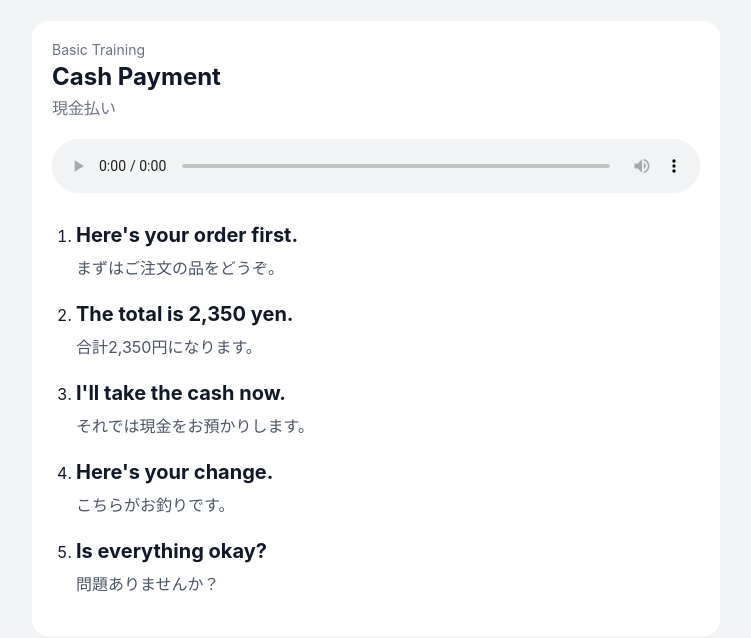
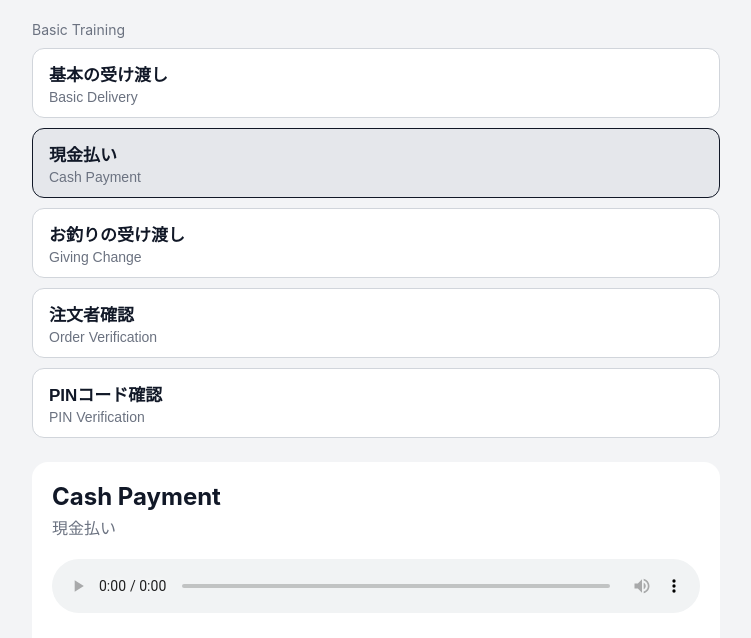
Before and after one commit to hiroaki-hirai/English-Audio-Generator, a website built with Vite: page web/index.html in a window 1280 px wide. Shown: the part 82-720 px from the top of the page, without its empty margins (264-1015 px from the left). Built offline with nearby package versions, Linux system fonts and the light colour scheme.

Commit message:
feat: add training lesson selection

```diff
--- a/web/src/main.ts
+++ b/web/src/main.ts
@@ -1,10 +1,78 @@
 import './style.css';
+
+import basicDelivery from '../../training-scripts/basic-delivery.json';
+import cashPayment from '../../training-scripts/cash-payment.json';
+import changeHandling from '../../training-scripts/change-handling.json';
+import orderVerification from '../../training-scripts/order-verification.json';
+import pinVerification from '../../training-scripts/pin-verification.json';
+
+type TrainingPhrase = {
+  en: string;
+  ja: string;
+};
+
+type TrainingScript = {
+  id: string;
+  scenario: string;
+  scenarioJa: string;
+  phrases: TrainingPhrase[];
+};
+
+const lessons: TrainingScript[] = [
+  basicDelivery,
+  cashPayment,
+  changeHandling,
+  orderVerification,
+  pinVerification,
+];
 
 const app = document.querySelector<HTMLDivElement>('#app');
 
 if (!app) {
   throw new Error('App root was not found.');
 }
+
+function renderLesson(selectedLesson: TrainingScript): void {
+  const lessonButtons = lessons
+    .map(
+      (lesson) => `
+        <button
+          class="lesson-button"
+          type="button"
+          data-lesson-id="${lesson.id}"
+          aria-pressed="${lesson.id === selectedLesson.id}"
+        >
+          <strong>${lesson.scenarioJa}</strong>
+          <span>${lesson.scenario}</span>
+        </button>
+      `,
+    )
+    .join('');
+
+  const phrases = selectedLesson.phrases
+    .map(
+      (phrase, index) => `
+        <li>
+          <strong>${phrase.en}</strong>
+          <span>${phrase.ja}</span>
+        </li>
+      `,
+    )
+    .join('');
+
+  const player =
+    selectedLesson.id === 'cash-payment'
+      ? `
+        <div class="player">
+          <audio
+            controls
+            loop
+            preload="metadata"
+            src="/lessons/cash-payment/lesson.mp3"
+          ></audio>
+        </div>
+      `
+      : '';
 
   app.innerHTML = `
     <section class="app-shell">
@@ -13,47 +81,39 @@ app.innerHTML = `
         <h1>Delivery English Training</h1>
       </header>
 
-    <section class="lesson-card">
+      <nav class="lesson-selector" aria-label="Basic training lessons">
         <p class="lesson-label">Basic Training</p>
+        <div class="lesson-buttons">
+          ${lessonButtons}
+        </div>
+      </nav>
 
-      <h2>Cash Payment</h2>
-      <p class="scenario-ja">現金払い</p>
+      <section class="lesson-card" aria-live="polite">
+        <h2>${selectedLesson.scenario}</h2>
+        <p class="scenario-ja">${selectedLesson.scenarioJa}</p>
 
-      <div class="player">
-        <audio
-          controls
-          loop
-          preload="metadata"
-          src="/lessons/cash-payment/lesson.mp3"
-        ></audio>
-      </div>
+        ${player}
 
         <ol class="phrases">
-        <li>
-          <strong>Here's your order first.</strong>
-          <span>まずはご注文の品をどうぞ。</span>
-        </li>
-
-        <li>
-          <strong>The total is 2,350 yen.</strong>
-          <span>合計2,350円になります。</span>
-        </li>
-
-        <li>
-          <strong>I'll take the cash now.</strong>
-          <span>それでは現金をお預かりします。</span>
-        </li>
-
-        <li>
-          <strong>Here's your change.</strong>
-          <span>こちらがお釣りです。</span>
-        </li>
-
-        <li>
-          <strong>Is everything okay?</strong>
-          <span>問題ありませんか？</span>
-        </li>
+          ${phrases}
         </ol>
       </section>
     </section>
   `;
+
+  const buttons = app.querySelectorAll<HTMLButtonElement>('.lesson-button');
+
+  buttons.forEach((button) => {
+    button.addEventListener('click', () => {
+      const lesson = lessons.find(
+        (candidate) => candidate.id === button.dataset.lessonId,
+      );
+
+      if (lesson) {
+        renderLesson(lesson);
+      }
+    });
+  });
+}
+
+renderLesson(cashPayment);
--- a/web/src/style.css
+++ b/web/src/style.css
@@ -32,6 +32,48 @@ header {
 h1 {
   margin: 0;
   font-size: 28px;
+}
+
+.lesson-selector {
+  margin-bottom: 24px;
+}
+
+.lesson-buttons {
+  display: grid;
+  gap: 10px;
+  margin-top: 10px;
+}
+
+.lesson-button {
+  width: 100%;
+  min-height: 64px;
+  padding: 12px 16px;
+  border: 1px solid #d1d5db;
+  border-radius: 12px;
+  background: #ffffff;
+  color: #111827;
+  text-align: left;
+  cursor: pointer;
+}
+
+.lesson-button strong,
+.lesson-button span {
+  display: block;
+}
+
+.lesson-button strong {
+  font-size: 17px;
+}
+
+.lesson-button span {
+  margin-top: 3px;
+  color: #6b7280;
+  font-size: 14px;
+}
+
+.lesson-button[aria-pressed='true'] {
+  border-color: #111827;
+  background: #e5e7eb;
 }
 
 .lesson-card {
```
Lines whose indentation alone changed are shown as unchanged.
